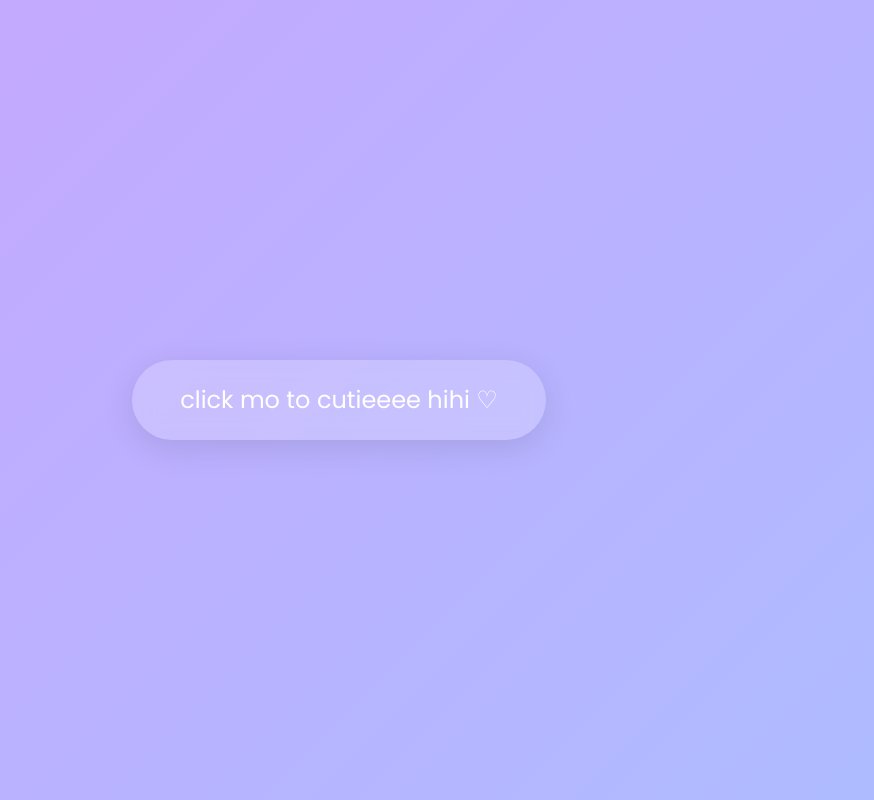
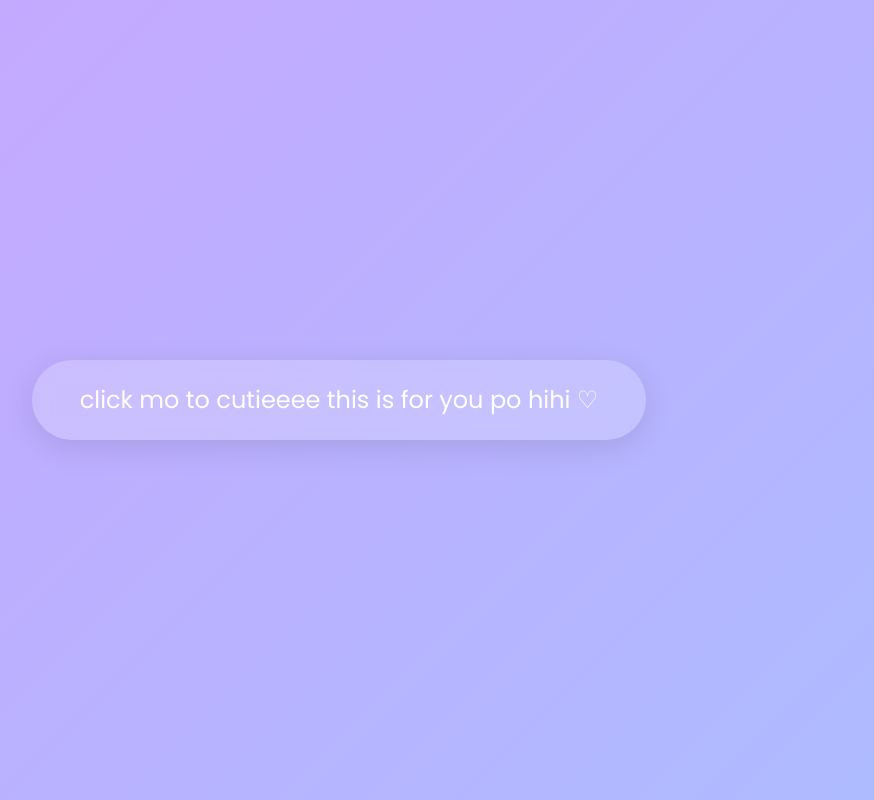
Before and after one commit to calebskibidisigma/reasonswhyilovebabi, a plain HTML site: page index.html in a window 1280 px wide. Shown: the top 800 px of the page, without its empty margins (301-1175 px from the left). Drawn offline with nearby package versions, Linux system fonts and the light colour scheme.

Commit message:
Update index.html

```diff
--- a/index.html
+++ b/index.html
@@ -16,7 +16,7 @@
 <body class="text-white">
 <div class="min-h-screen flex items-center justify-center">
 <button onclick="window.location.href='messages.html'" class="glassmorphism px-12 py-6 rounded-full text-xl md:text-2xl hover:scale-105 transition-transform duration-300 cursor-pointer">
-click mo to cutieeee hihi ♡
+click mo to cutieeee this is for you po hihi ♡
 </button>
 </div>
 <div id="loveContent" class="container mx-auto px-4 py-12 md:py-16 max-w-7xl mt-24 opacity-0 pointer-events-none transition-all duration-700 transform translate-y-10">
```
